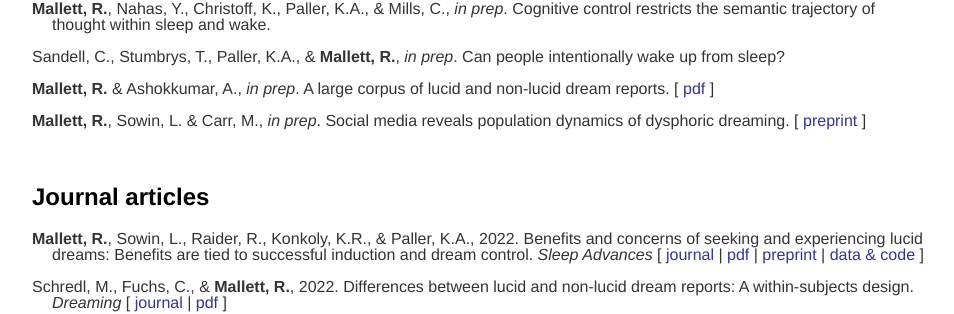
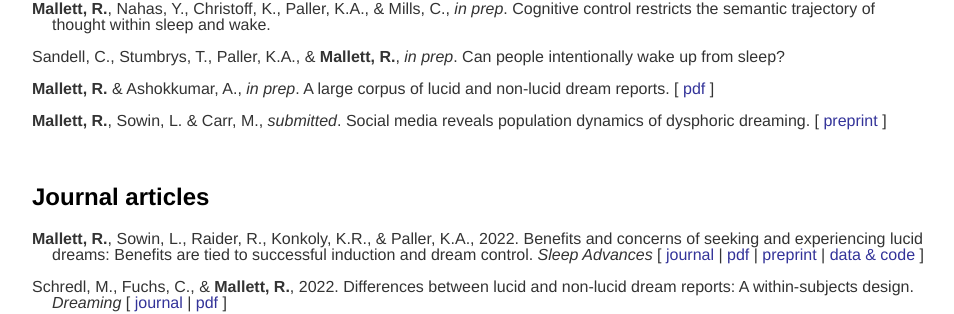
Before and after one commit to remrama/remrama.github.io, a Jekyll site: the page built from research/index.html, in a window 1280 px wide. Shown: the part 177-491 px from the top of the page, without its empty margins (160-1114 px from the left). Built offline with Jekyll 4.4.1, drawn with Linux system fonts in a browser that asks for light colours.

Commit message:
Update index.html

```diff
--- a/research/index.html
+++ b/research/index.html
@@ -18,7 +18,7 @@ title: Research
         <strong>Mallett, R.</strong> & Ashokkumar, A., <em>in prep</em>. A large corpus of lucid and non-lucid dream reports. [ <a href="https://drive.google.com/file/d/1e9OZME_hAf2SA8b44tTBA4he7Xlq716o/view?usp=sharing">pdf</a> ]
     </p>
     <p class="hanging">
-        <strong>Mallett, R.</strong>, Sowin, L. & Carr, M., <em>in prep</em>. Social media reveals population dynamics of dysphoric dreaming. [ <a href="https://doi.org/10.31234/osf.io/zq4ka">preprint</a> ]
+        <strong>Mallett, R.</strong>, Sowin, L. & Carr, M., <em>submitted</em>. Social media reveals population dynamics of dysphoric dreaming. [ <a href="https://doi.org/10.31234/osf.io/zq4ka">preprint</a> ]
     </p>
 
     <br>
```
